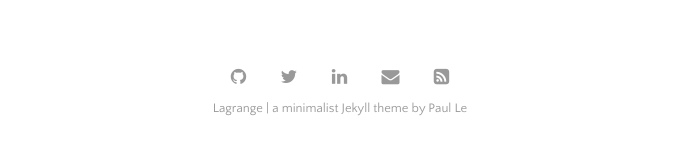
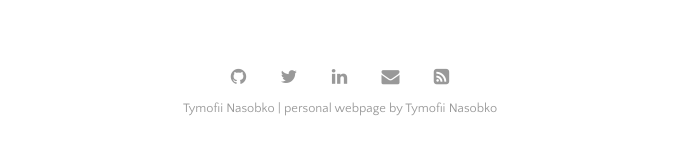
Before and after one commit to TimofiyJ/timofiyj.github.io, a Jekyll site: the page built from index.html, in a window 1280 px wide and 900 px high, scrolled down 2243 px. Shown: the part 746-897 px from the top of the window, without its empty margins (300-979 px from the left). Built offline with Jekyll 4.4.1, drawn with Linux system fonts in a browser that asks for light colours; the list of posts is cut into pages by our own code; some of the changed text lies outside the part shown.

Commit message:
Update title and description

```diff
--- a/_config.yml
+++ b/_config.yml
@@ -20,9 +20,9 @@ permalink:           /:title
 plugins:             [jekyll-paginate, jekyll-sitemap, jekyll-feed, jekyll-seo-tag]
 
 # Customise atom feed settings (this is where Jekyll-Feed gets configuration information)
-title:		           'Lagrange'
-description:	       'a minimalist Jekyll theme'
-author:              'Paul Le'
+title:		           'Tymofii Nasobko'
+description:	       'personal webpage'
+author:              'Tymofii Nasobko'
 
 # RSS 2.0 can be used instead of Atom by uncommenting following two lines
 #feed:
```
